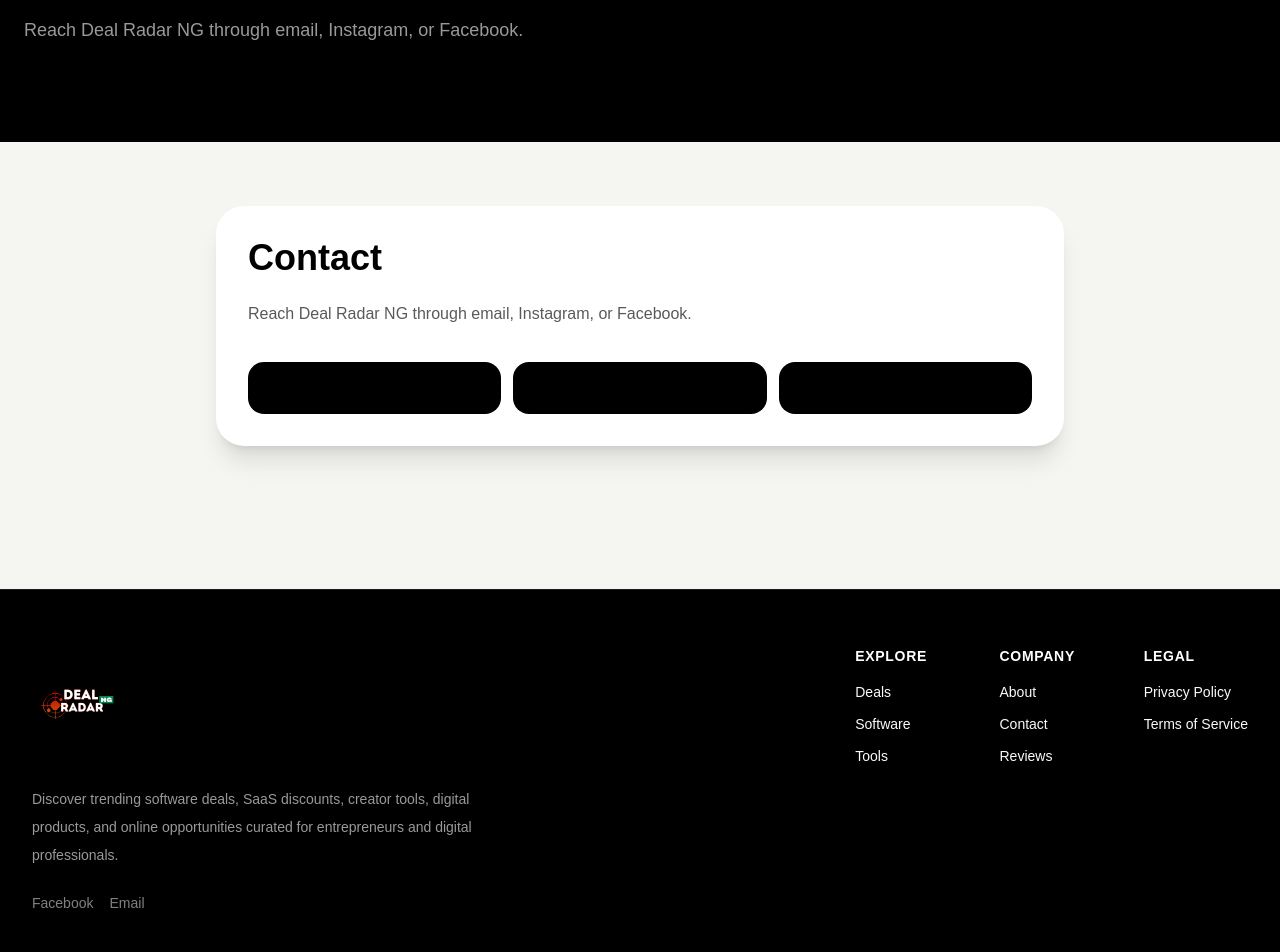
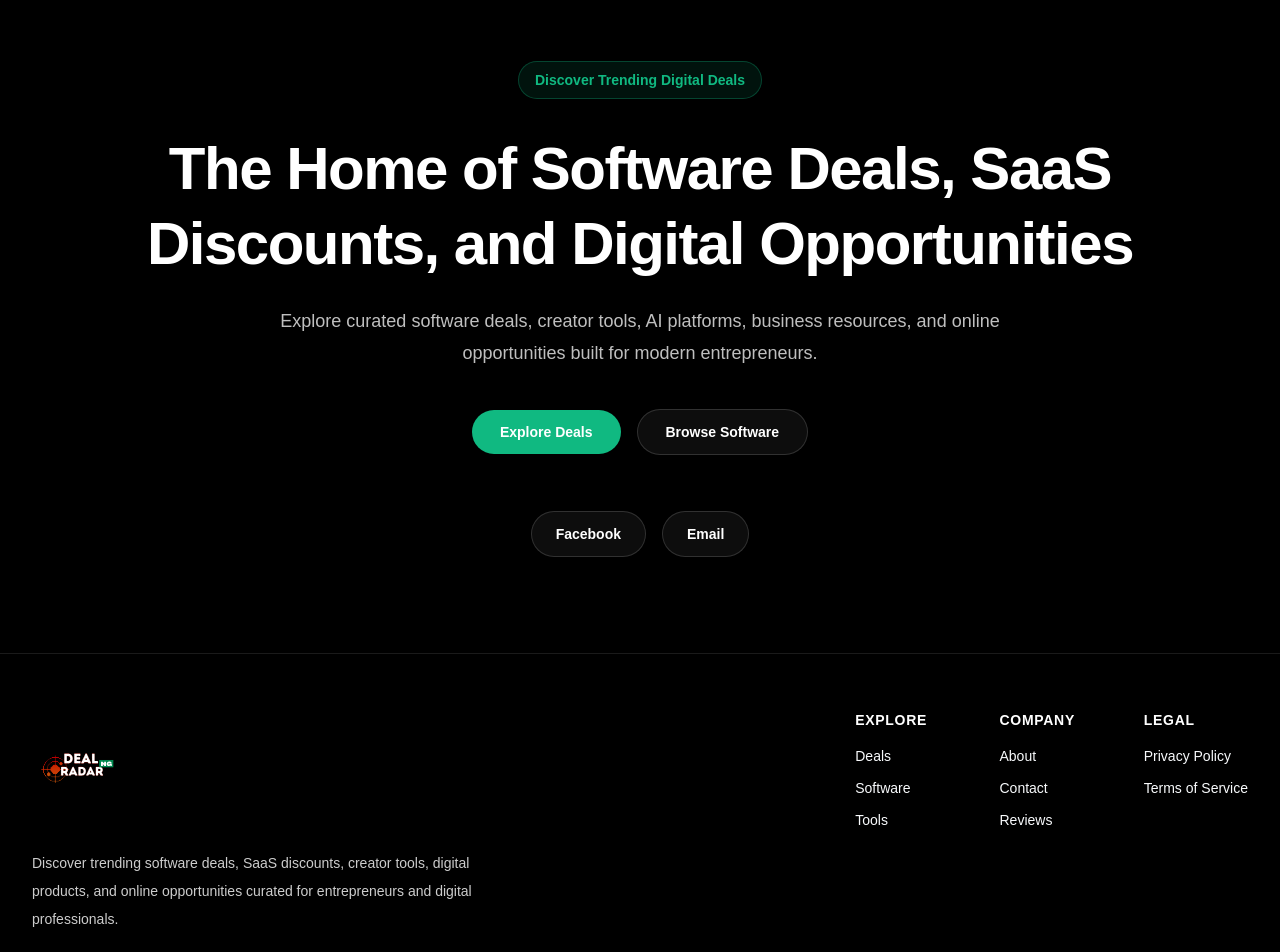
Before and after one commit to Oyewolesyl/dealradarng, a Next.js app: page /contact in a window 1280 px wide. Shown: the part 340-1292 px from the top of the page. Built offline with nearby package versions, Linux system fonts and the light colour scheme.

Commit message:
Fix card buttons and contact styling

```diff
--- a/app/contact/page.tsx
+++ b/app/contact/page.tsx
@@ -1,16 +1,79 @@
-import PageHero from "@/components/PageHero";
+import Image from "next/image";
+import Link from "next/link";
 
-export default function Page() {
+export default function HomePage() {
   return (
-    <main className="min-h-screen bg-[#F5F5F2] text-black">
-      <PageHero label="Deal Radar NG" title="Contact" description="Reach Deal Radar NG through email, Instagram, or Facebook." />
-      <section className="mx-auto max-w-4xl px-5 py-12 sm:px-6 sm:py-16">
-        <div className="rounded-[1.75rem] bg-white p-6 shadow-xl sm:p-8">
-          <h2 className="text-3xl font-black sm:text-4xl">Contact</h2>
-          <p className="mt-5 leading-8 text-black/65">Reach Deal Radar NG through email, Instagram, or Facebook.</p>
-          <div className="mt-8 grid gap-3 sm:grid-cols-3"><a href="mailto:support@dealradarng.com" className="rounded-2xl bg-black px-5 py-4 text-center text-sm font-black text-white">Email</a><a href="https://www.instagram.com/dealradarng_/" target="_blank" rel="noreferrer" className="rounded-2xl bg-black px-5 py-4 text-center text-sm font-black text-white">Instagram</a><a href="https://web.facebook.com/profile.php?id=61589743959335" target="_blank" rel="noreferrer" className="rounded-2xl bg-black px-5 py-4 text-center text-sm font-black text-white">Facebook</a></div>
+    <main className="bg-black text-white">
+
+      <section className="relative overflow-hidden px-5 pb-24 pt-16 sm:px-6 lg:px-8">
+
+        <div className="mx-auto flex max-w-7xl flex-col items-center text-center">
+
+          <div className="relative h-28 w-64 overflow-hidden sm:h-36 sm:w-80 md:h-44 md:w-[28rem]">
+            <Image
+              src="/brand/main-logo-white.svg"
+              alt="Deal Radar NG"
+              fill
+              priority
+              className="object-contain"
+            />
+          </div>
+
+          <div className="mt-8 inline-flex items-center rounded-full border border-[#10B981]/30 bg-[#10B981]/10 px-4 py-2 text-sm font-semibold text-[#10B981]">
+            Discover Trending Digital Deals
+          </div>
+
+          <h1 className="mt-8 max-w-5xl text-4xl font-black leading-tight tracking-tight text-white sm:text-5xl lg:text-6xl">
+            The Home of Software Deals, SaaS Discounts, and Digital Opportunities
+          </h1>
+
+          <p className="mt-6 max-w-3xl text-base leading-8 text-white/75 sm:text-lg">
+            Explore curated software deals, creator tools, AI platforms,
+            business resources, and online opportunities built for modern entrepreneurs.
+          </p>
+
+          <div className="mt-10 flex flex-wrap items-center justify-center gap-4">
+
+            <Link
+              href="/deals"
+              className="rounded-full bg-[#10B981] px-7 py-3 text-sm font-black text-black transition duration-200 hover:scale-[1.02] hover:bg-white"
+            >
+              Explore Deals
+            </Link>
+
+            <Link
+              href="/software"
+              className="rounded-full border border-white/15 bg-white/5 px-7 py-3 text-sm font-bold text-white transition duration-200 hover:border-[#10B981] hover:bg-[#10B981] hover:text-black"
+            >
+              Browse Software
+            </Link>
+
+          </div>
+
+          <div className="mt-14 flex flex-wrap items-center justify-center gap-4">
+
+            <a
+              href="https://web.facebook.com/profile.php?id=61589743959335"
+              target="_blank"
+              rel="noreferrer"
+              className="rounded-full border border-white/15 bg-white/5 px-6 py-3 text-sm font-bold text-white transition duration-200 hover:border-[#10B981] hover:bg-[#10B981] hover:text-black"
+            >
+              Facebook
+            </a>
+
+            <a
+              href="mailto:support@dealradarng.com"
+              className="rounded-full border border-white/15 bg-white/5 px-6 py-3 text-sm font-bold text-white transition duration-200 hover:border-[#10B981] hover:bg-[#10B981] hover:text-black"
+            >
+              Email
+            </a>
+
+          </div>
+
         </div>
+
       </section>
+
     </main>
   );
 }
--- a/components/DealCard.tsx
+++ b/components/DealCard.tsx
@@ -1,16 +1,63 @@
 import Link from "next/link";
-import type { Deal } from "@/types/deal";
+import { Deal } from "@/types/deal";
 
-export default function DealCard({ deal }: { deal: Deal }) {
+type Props = {
+  deal: Deal;
+};
+
+export default function DealCard({ deal }: Props) {
   return (
-    <article className="group flex h-full flex-col rounded-[1.75rem] border border-white/10 bg-white/[0.04] p-5 transition hover:-translate-y-1 hover:border-[#10B981]/50 hover:bg-white/[0.07] sm:p-6">
-      <div className="mb-5 inline-flex w-fit rounded-full border border-[#10B981]/30 bg-[#10B981]/10 px-3 py-1 text-xs font-bold text-[#7CF4B8]">{deal.badge}</div>
-      <h3 className="text-2xl font-black leading-tight">{deal.title}</h3>
-      <p className="mt-3 flex-1 text-sm leading-6 text-white/60">{deal.description}</p>
-      <div className="mt-6 flex flex-col gap-4 border-t border-white/10 pt-5 sm:flex-row sm:items-center sm:justify-between">
-        <div><p className="text-xs text-white/40">{deal.platform}</p><p className="text-sm font-bold text-white">{deal.priceNote}</p></div>
-        <Link href={deal.affiliateUrl} className="inline-flex items-center justify-center rounded-full bg-white px-4 py-2.5 text-sm font-bold text-black transition group-hover:bg-[#10B981]">View Deal</Link>
+    <div className="group overflow-hidden rounded-3xl border border-white/10 bg-[#111111] transition duration-300 hover:border-[#10B981]/40 hover:bg-[#151515]">
+
+      <div className="relative aspect-[16/10] overflow-hidden">
+
+        <img
+          src={deal.image}
+          alt={deal.title}
+          className="h-full w-full object-cover transition duration-500 group-hover:scale-105"
+        />
+
       </div>
-    </article>
+
+      <div className="p-6">
+
+        <div className="inline-flex items-center rounded-full border border-[#10B981]/20 bg-[#10B981]/10 px-3 py-1 text-xs font-bold uppercase tracking-wider text-[#10B981]">
+          {deal.category}
+        </div>
+
+        <h3 className="mt-4 text-xl font-black leading-tight text-white">
+          {deal.title}
+        </h3>
+
+        <p className="mt-3 text-sm leading-7 text-white/75">
+          {deal.description}
+        </p>
+
+        <div className="mt-6 flex items-center justify-between">
+
+          <div className="flex flex-col">
+
+            <span className="text-xs font-semibold uppercase tracking-wider text-white/40">
+              Deal Price
+            </span>
+
+            <span className="mt-1 text-2xl font-black text-white">
+              {deal.price}
+            </span>
+
+          </div>
+
+          <Link
+            href={deal.href || "#"}
+            className="rounded-full border border-white/15 bg-white/5 px-5 py-3 text-sm font-bold text-white transition duration-200 hover:border-[#10B981] hover:bg-[#10B981] hover:text-black"
+          >
+            View Deal
+          </Link>
+
+        </div>
+
+      </div>
+
+    </div>
   );
 }
--- a/components/Footer.tsx
+++ b/components/Footer.tsx
@@ -40,26 +40,26 @@
               </div>
             </Link>
 
-            <p className="mt-5 text-sm leading-7 text-white/60">
+            <p className="mt-5 text-sm leading-7 text-white/80">
               Discover trending software deals, SaaS discounts,
               creator tools, digital products, and online opportunities
               curated for entrepreneurs and digital professionals.
             </p>
 
-            <div className="mt-6 flex flex-wrap items-center gap-4 text-sm text-white/50">
+            <div className="mt-6 flex flex-wrap items-center gap-4">
 
               <a
                 href="https://web.facebook.com/profile.php?id=61589743959335"
                 target="_blank"
                 rel="noreferrer"
-                className="transition hover:text-white"
+                className="rounded-full border border-white/15 bg-white/10 px-4 py-2 text-sm font-semibold text-white transition hover:bg-white hover:text-black"
               >
                 Facebook
               </a>
 
               <a
                 href="mailto:support@dealradarng.com"
-                className="transition hover:text-white"
+                className="rounded-full border border-white/15 bg-white/10 px-4 py-2 text-sm font-semibold text-white transition hover:bg-white hover:text-black"
               >
                 Email
               </a>
@@ -83,7 +83,7 @@
                     <Link
                       key={link.href}
                       href={link.href}
-                      className="text-sm text-white/60 transition hover:text-white"
+                      className="text-sm font-medium text-white/80 transition hover:text-white"
                     >
                       {link.label}
                     </Link>
@@ -98,7 +98,7 @@
 
         </div>
 
-        <div className="border-t border-white/10 pt-6 text-center text-sm text-white/40">
+        <div className="border-t border-white/10 pt-6 text-center text-sm text-white/60">
           © {new Date().getFullYear()} Deal Radar NG. All rights reserved.
         </div>
 
```
